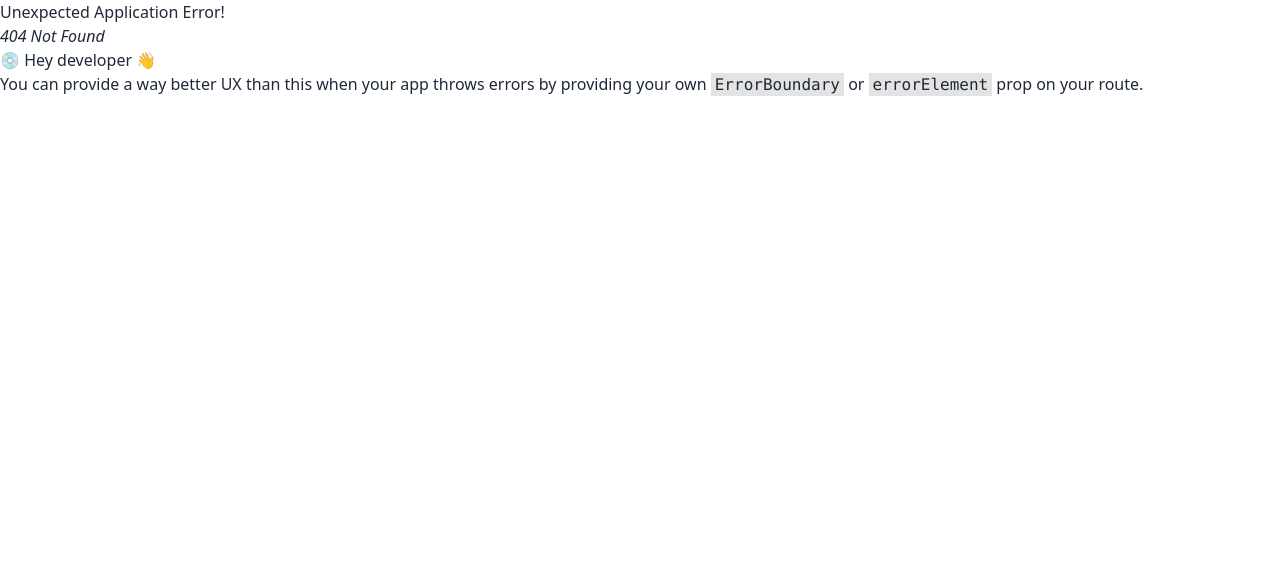
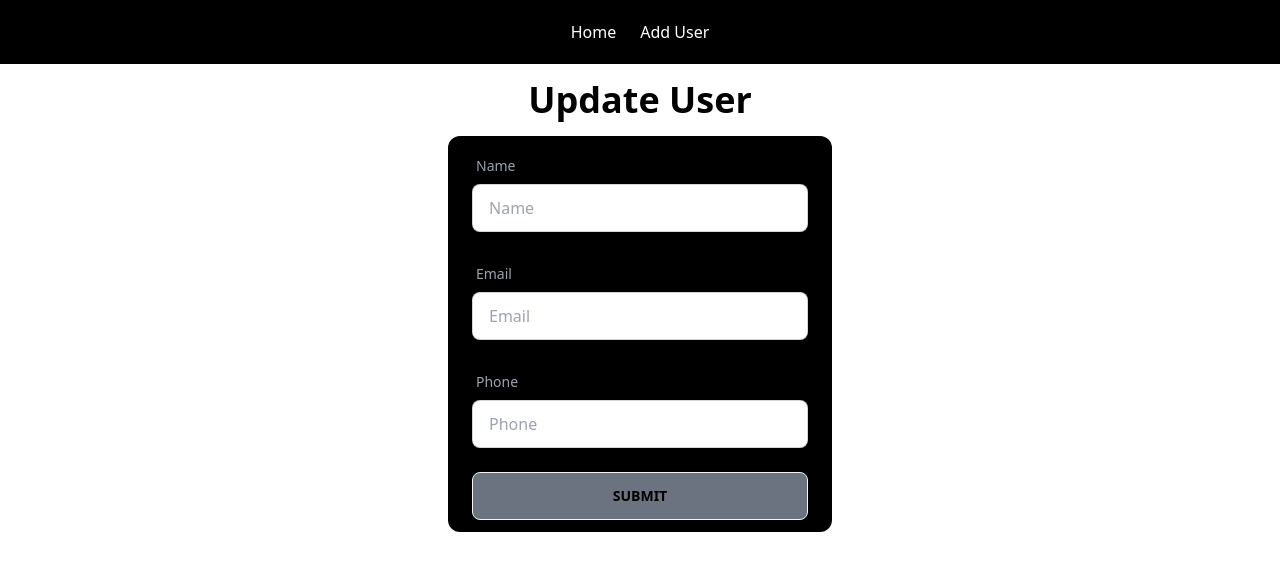
Before and after one commit to KKD98/skids-client, a React (Vite) app: page /updateuser/1 in a window 1280 px wide. Before the commit this address had no page. Shown: the top 570 px of the page. Built offline with nearby package versions, Linux system fonts and the light colour scheme.

Commit message:
user update done

```diff
--- a/src/components/AllUsers/AllUsers.jsx
+++ b/src/components/AllUsers/AllUsers.jsx
@@ -1,4 +1,5 @@
 import React, { useEffect, useState } from 'react';
+import { Link } from 'react-router-dom';
 import Swal from 'sweetalert2';
 
 const AllUsers = () => {
@@ -6,13 +7,13 @@ const AllUsers = () => {
 
   useEffect(() => {
     fetch('http://localhost:5000/allusers')
-            .then(res => res.json())
-            .then(data => {
-                setAllUsers(data)
-            })
-    }, [])
+      .then((res) => res.json())
+      .then((data) => {
+        setAllUsers(data);
+      });
+  }, []);
 
-    const handleDelete = id => {
+  const handleDelete = (id) => {
     Swal.fire({
       title: 'Are you sure?',
       text: "You won't be able to revert this!",
@@ -20,45 +21,48 @@ const AllUsers = () => {
       showCancelButton: true,
       confirmButtonColor: '#3085d6',
       cancelButtonColor: '#d33',
-            confirmButtonText: 'Yes, delete it!'
+      confirmButtonText: 'Yes, delete it!',
     }).then((result) => {
       if (result.isConfirmed) {
         fetch(`http://localhost:5000/user/${id}`, {
-                    method: "DELETE"
+          method: 'DELETE',
         })
-                .then(res => res.json())
-                .then(data => {
-                    if(data.deletedCount > 0){
-                        Swal.fire(
-                            'Deleted!',
-                            'User has been deleted.',
-                            'success'
-                          )
-                          const remainingUsers = allUsers.filter(user => user._id !== id);
+          .then((res) => res.json())
+          .then((data) => {
+            if (data.deletedCount > 0) {
+              Swal.fire('Deleted!', 'User has been deleted.', 'success');
+              const remainingUsers = allUsers.filter((user) => user._id !== id);
               setAllUsers(remainingUsers);
             }
-                })
+          });
+      }
+    });
+  };
 
-            }
-          })
-    }
   return (
     <div className='mt-3 grid grid-cols-1 md:grid-cols-3 gap-3 mx-auto w-full md:w-[80%]'>
-            {
-                allUsers.map(user =>
-                    <div key={user._id} className="card w-full bg-black text-primary-content">
-                        <div className="card-body">
-                            <h2 className="card-title">{user.name}</h2>
+      {allUsers.map((user) => (
+        <div key={user._id} className='card w-full bg-black text-primary-content'>
+          <div className='card-body'>
+            <h2 className='card-title'>{user.name}</h2>
             <p>{user.email}</p>
             <p>{user.phone}</p>
-                            <div className="card-actions justify-end">
-                                <button className="btn">Update</button>
-                                <button className="btn" onClick={() => handleDelete(user._id)}>Delete</button>
+            <div className='card-actions justify-end'>
+              <Link
+                to={{
+                  pathname: `/updateuser/${user._id}`,
+                  state: { user },
+                }}
+              >
+                <button className='btn'>Update</button>
+              </Link>
+              <button className='btn' onClick={() => handleDelete(user._id)}>
+                Delete
+              </button>
             </div>
           </div>
         </div>
-                )
-            }
+      ))}
     </div>
   );
 };
--- /dev/null
+++ b/src/components/UpdateUser/UpdateUser.jsx
@@ -0,0 +1,114 @@
+import React from 'react';
+import { useForm } from 'react-hook-form';
+import Swal from 'sweetalert2';
+import { useLocation } from 'react-router-dom';
+
+const UpdateUser = () => {
+  const location = useLocation();
+  const userId = location.pathname.split('/').pop();
+
+
+
+  const {
+    register,
+    handleSubmit,
+    reset,
+    formState: { errors },
+  } = useForm();
+
+  const onSubmit = (data) => {
+    const updatedUserDetails = {
+      name: data.name,
+      email: data.email,
+      phone: data.phone,
+    };
+
+    fetch(`http://localhost:5000/user/${userId}`, {
+      method: 'PATCH',
+      headers: {
+        'content-type': 'application/json',
+      },
+      body: JSON.stringify(updatedUserDetails),
+    })
+      .then((res) => res.json())
+      .then((data) => {
+        console.log(data);
+        if (data.modifiedCount > 0) {
+          Swal.fire({
+            icon: 'Success!',
+            text: 'User Updated Successfully!',
+            icon: 'success',
+            confirmButtonText: 'Okay',
+          });
+          reset();
+        }
+      });
+  };
+
+  const phoneRegex = /^\d{10}$/;
+  return (
+    <div>
+      <p className="text-4xl text-center font-semibold text-black my-4">
+        Update User
+      </p>
+
+      <div className="bg-black rounded-xl w-[80%] md:w-[30%] mx-auto">
+        <form onSubmit={handleSubmit(onSubmit)}>
+          <div className="form-control mx-3 p-3">
+            <label className="label">
+              <span className="label-text text-gray-400">Name</span>
+            </label>
+            <input
+              type="text"
+              {...register('name')}
+              placeholder="Name"
+              className="input input-bordered"
+              required
+            />
+          </div>
+          <div className="form-control mx-3 p-3">
+            <label className="label">
+              <span className="label-text text-gray-400">Email</span>
+            </label>
+            <input
+              type="email"
+              {...register('email')}
+              placeholder="Email"
+              className="input input-bordered"
+              required
+            />
+          </div>
+          <div className="form-control mx-3 p-3">
+            <label className="label">
+              <span className="label-text text-gray-400">Phone</span>
+            </label>
+            <input
+              type="text"
+              {...register('phone', {
+                required: 'Phone number is required',
+                pattern: {
+                  value: phoneRegex,
+                  message: 'Invalid phone number format',
+                },
+              })}
+              placeholder="Phone"
+              className="input input-bordered"
+            />
+            {errors.phone && (
+              <span className="text-red-500">{errors.phone.message}</span>
+            )}
+          </div>
+          <div className="form-control mx-3 p-3">
+            <input
+              type="submit"
+              className="btn text-md text-black bg-gray-500 hover:bg-gray-600"
+              value="Submit"
+            />
+          </div>
+        </form>
+      </div>
+    </div>
+  );
+};
+
+export default UpdateUser;
--- a/src/main.jsx
+++ b/src/main.jsx
@@ -9,6 +9,7 @@ import {
 import HomePage from './components/HomePage/HomePage.jsx';
 import Main from './Main/Main.jsx';
 import AddUser from './components/AddUser/AddUser.jsx';
+import UpdateUser from './components/UpdateUser/UpdateUser.jsx';
 
 const router = createBrowserRouter([
   {
@@ -23,6 +24,10 @@ const router = createBrowserRouter([
       {
         path: "adduser",
         element: <AddUser></AddUser>
+      },
+      {
+        path: "updateuser/:id",
+        element: <UpdateUser></UpdateUser>
       }
     ]
   },
```
Lines whose indentation alone changed are shown as unchanged.
